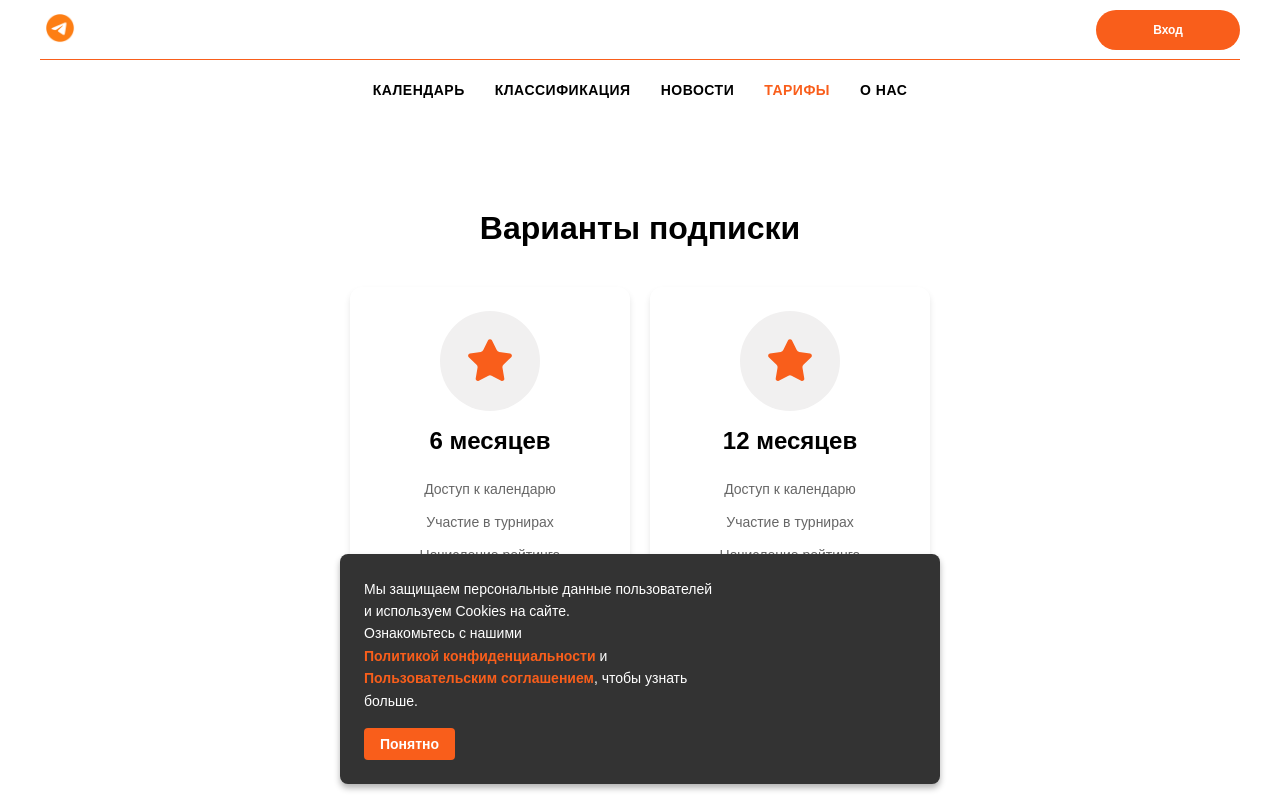
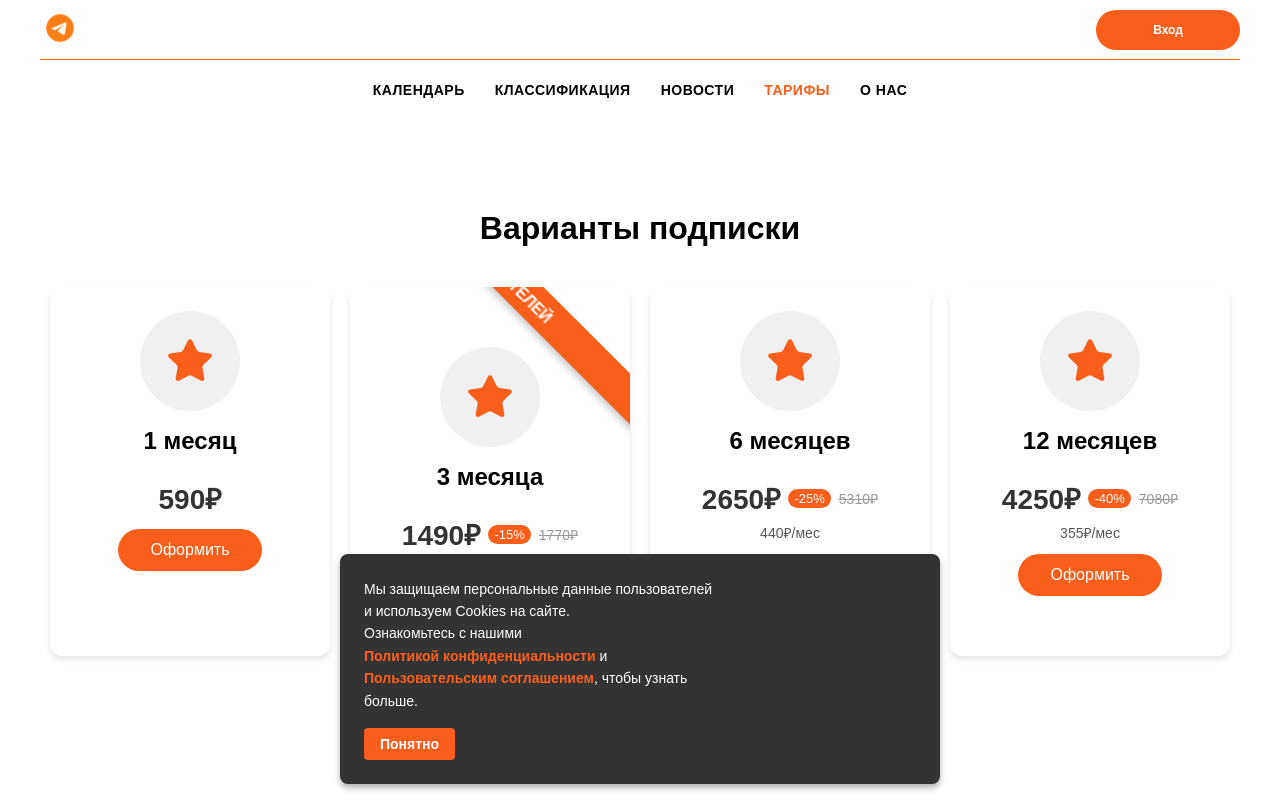
Before and after one commit to ksiim/ace, a React (Vite) app in the folder frontend/: page /subscription in a window 1280 px wide. Built offline with nearby package versions, Linux system fonts and the light colour scheme.

Commit message:
feature: subscriptions

```diff
--- a/frontend/src/pages/Subscription/Subscription.module.scss
+++ b/frontend/src/pages/Subscription/Subscription.module.scss
@@ -16,6 +16,7 @@
   padding-top: 50px;
   padding-bottom: 50px;
   width: 100%;
+
 }
 
 /* For smaller screens */
--- a/frontend/src/pages/Subscription/components/Options/Options.tsx
+++ b/frontend/src/pages/Subscription/components/Options/Options.tsx
@@ -6,26 +6,49 @@ import type {SubscriptionPlan} from '../../types.ts';
 
 const plans: SubscriptionPlan[] = [
   {
-    type: 'halfyear',
+    type: '1',
+    period: '1 месяц',
+    features: [
+    ],
+    price: 590,
+    discount: 0,
+    monthlyPrice: 590,
+    isFirst: true,
+    rawPrice: 590
+  },
+  {
+    type: '3',
+    period: '3 месяца',
+    features: [
+    ],
+    price: 1490,
+    discount: 15,
+    monthlyPrice: 500,
+    isFirst: false,
+    rawPrice: 1770,
+    isRecommended: true
+  },
+  {
+    type: '6',
     period: '6 месяцев',
     features: [
-      { text: 'Доступ к календарю' },
-      { text: 'Участие в турнирах' },
-      { text: 'Начисление рейтинга' },
-      { text: 'Участие в розыгрышах ценных призов' }
     ],
-    price: 1100
+    price: 2650,
+    discount: 25,
+    monthlyPrice: 440,
+    isFirst: false,
+    rawPrice: 5310
   },
   {
-    type: 'annual',
+    type: '12',
     period: '12 месяцев',
     features: [
-      { text: 'Доступ к календарю' },
-      { text: 'Участие в турнирах' },
-      { text: 'Начисление рейтинга' },
-      { text: 'Участие в розыгрышах ценных призов' }
     ],
-    price: 2100
+    price: 4250,
+    discount: 40,
+    monthlyPrice: 355,
+    isFirst: false,
+    rawPrice: 7080
   }
 ];
 
@@ -41,6 +64,11 @@ export const Options: React.FC = () => {
             period={plan.period}
             features={plan.features}
             price={plan.price}
+            discount={plan.discount}
+            monthlyPrice={plan.monthlyPrice}
+            isFirst={plan.isFirst}
+            rawPrice={plan.rawPrice}
+            isRecommended={plan.isRecommended}
           />
         ))}
       </div>
--- a/frontend/src/pages/Subscription/components/Options/PlanCard/PlanCard.module.css
+++ b/frontend/src/pages/Subscription/components/Options/PlanCard/PlanCard.module.css
@@ -149,4 +149,36 @@
   background-color: rgba(128, 128, 128, 0.75);
 }
 
+.priceBlock {
+  display: flex;
+  flex-direction: column;
+  gap: 6px;
+}
+
+.priceRow {
+  display: flex;
+  align-items: center;
+  gap: 8px;
+}
+
+.rawPrice {
+  font-size: 14px;
+  color: #999;
+}
+
+.discountBadge {
+  background: #f95e1b;
+  color: white;
+  display: inline-block;
+  padding: 2px 6px;
+  font-size: 13px;
+  border-radius: 4px;
+  width: fit-content;
+}
+
+.monthlyPrice {
+  font-size: 14px;
+  color: #555;
+}
+
 /*# sourceMappingURL=PlanCard.module.css.map */
--- a/frontend/src/pages/Subscription/components/Options/PlanCard/PlanCard.module.scss
+++ b/frontend/src/pages/Subscription/components/Options/PlanCard/PlanCard.module.scss
@@ -44,11 +44,9 @@
 .period {
   font-size: 24px;
   font-weight: 600;
-  margin-bottom: 24px;
 
   @media (max-width: 768px) {
     font-size: 20px;
-    margin-bottom: 16px;
   }
 }
 
@@ -82,12 +80,12 @@
 .price {
   font-size: 28px;
   font-weight: 600;
-  margin-bottom: 24px;
+  // margin-bottom: 24px;
   color: #333;
 
   @media (max-width: 768px) {
     font-size: 24px;
-    margin-bottom: 16px;
+    // margin-bottom: 16px;
   }
 }
 
@@ -97,6 +95,7 @@
   border: none;
   border-radius: 32px;
   padding: 12px 32px;
+  margin-top: 12px;
   font-size: 16px;
   font-weight: 500;
   cursor: pointer;
@@ -145,3 +144,133 @@
     background-color: rgba(128, 128, 128, 0.75);
   }
 }
+
+.priceBlock {
+  display: flex;
+  flex-direction: column;
+  gap: 6px;
+}
+
+.priceRow {
+  display: flex;
+  align-items: center;
+  gap: 8px;
+}
+
+.rawPrice {
+  font-size: 14px;
+  color: #999;
+}
+
+.discountBadge {
+  background: #f95e1b;
+  color: white;
+  display: inline-block;
+  padding: 2px 6px;
+  font-size: 13px;
+  border-radius: 16px;
+  width: fit-content;
+}
+
+.monthlyPrice {
+  font-size: 14px;
+  color: #555;
+}
+
+/* общий контейнер, поверх которого будет блик */
+.shimmer {
+  position: relative;
+  overflow: hidden; /* чтобы градиент не выходил за края */
+  --shimmer-duration: 6s; /* полный цикл (включая паузу) */
+  --shimmer-active-part: 12%; /* доля времени, когда блик виден */
+}
+
+/* псевдоэлемент — сам блик */
+.shimmer::before {
+  content: "";
+  position: absolute;
+  top: 0;
+  left: -150%;
+  width: 150%; /* достаточно широкий для диагонального движения */
+  height: 100%;
+  transform: skewX(-20deg); /* слегка наклонить блик — красиво */
+  background: linear-gradient(
+    90deg,
+    rgba(255,255,255,0) 0%,
+    rgba(255,255,255,0.9) 50%,
+    rgba(255,255,255,0) 100%
+  );
+  pointer-events: none;
+  /* анимация: движение только в начале цикла, потом пауза */
+  animation: shimmerMove var(--shimmer-duration) linear infinite;
+  will-change: transform, left;
+}
+
+/* keyframes: блик проходит от -150% до +150% в начальной части цикла,
+   потом остаётся вне видимости до следующего цикла */
+@keyframes shimmerMove {
+  0% {
+    left: -150%;
+    opacity: 0;
+  }
+  2% {
+    opacity: 1;
+  }
+  12% {
+    left: 150%;
+    opacity: 0.95;
+  }
+  13% {
+    opacity: 0;
+  }
+  100% {
+    left: 150%;
+    opacity: 0;
+  }
+}
+
+/* уважение к reduced motion */
+@media (prefers-reduced-motion: reduce) {
+  .shimmer::before {
+    animation: none;
+    display: none;
+  }
+}
+
+.isRecommended {
+  position: absolute;
+  top: 12px;
+  right: -82px; /* вынос ленты за границы */
+  background-color: #f95e1b;
+  color: #fff;
+  font-weight: 600;
+  text-transform: uppercase;
+  font-size: 16px;
+  padding: 6px 60px;
+  transform: rotate(45deg);
+  z-index: 10;
+
+  /* Сглаживание */
+  box-shadow: 0 4px 6px rgba(0, 0, 0, 0.2);
+  pointer-events: none; /* чтобы клики не перехватывала */
+}
+
+.marquee {
+    width: 100%;
+    overflow: hidden;
+    white-space: nowrap;
+    position: relative;
+}
+
+.marquee span {
+    display: inline-block;
+    padding-left: 100%;
+    animation: marquee 6s linear infinite;
+    font-weight: bold;
+    font-size: 16px;
+}
+
+@keyframes marquee {
+    0%   { transform: translateX(0); }
+    100% { transform: translateX(-105%); }
+}
--- a/frontend/src/pages/Subscription/components/Options/PlanCard/PlanCard.tsx
+++ b/frontend/src/pages/Subscription/components/Options/PlanCard/PlanCard.tsx
@@ -10,7 +10,12 @@ export const PlanCard: React.FC<PlanCardProps> = ({
   type,
   period,
   features,
-                                                    price
+  price,
+  discount,
+  monthlyPrice,
+  isFirst,
+  rawPrice,
+  isRecommended
 }) => {
   const [loading, setLoading] = useState(false);
   const [transaction, setTransaction] = useState<Transaction | null>(null);
@@ -18,7 +23,7 @@ export const PlanCard: React.FC<PlanCardProps> = ({
 
   // Определяем количество месяцев из периода
   const getMonths = (): number => {
-    return type === 'halfyear' ? 6 : 12;
+    return parseInt(type);
   };
 
   // Создание транзакции
@@ -63,7 +68,12 @@ export const PlanCard: React.FC<PlanCardProps> = ({
 
 
   return (
-    <div className={styles.card}>
+    <div className={`${styles.card} ${styles.shimmer}`}>
+      {isRecommended && (
+        <div className={`${styles.isRecommended} ${styles.marquee}`}>
+          <span>Выбор пользователейㅤㅤㅤㅤㅤㅤВыбор пользователей</span>
+        </div>
+      )}
       <div className={styles.icon}>
         <Star size={50} className={styles.star} strokeWidth={1} color={'#f95e1b'} fill={'#f95e1b'}/>
       </div>
@@ -77,7 +87,34 @@ export const PlanCard: React.FC<PlanCardProps> = ({
       </ul>
       {price !== null && (
       <>
-          <div className={styles.price}>{price} ₽</div>
+        {/* Цена + Скидка/Старая цена */}
+        <div className={`${styles.priceBlock}`}>
+          <div className={styles.priceRow}>
+            {/* Основная цена */}
+            <div className={styles.price}>{price}₽</div>
+
+            {/* Отображение скидки (если не первая) */}
+            {!isFirst && discount && (
+              <div className={styles.discountBadge}>
+                -{discount}%
+              </div>
+            )}
+            {/* Если НЕ первая покупка — выводим зачёркнутую цену */}
+            {!isFirst && rawPrice && (
+              <div className={styles.rawPrice}>
+                <s>{rawPrice}₽</s>
+              </div>
+            )}
+          </div>
+
+
+          {/* Месячная цена, если есть */}
+          {!isFirst && monthlyPrice && (
+            <div className={styles.monthlyPrice}>
+              {monthlyPrice}₽/мес
+            </div>
+          )}
+        </div>
 
         {transaction ? (
           <div className={styles.transactionContainer}>
```
Also changed, not shown: frontend/src/pages/Subscription/types.ts (+10 -1 lines). Lines whose indentation alone changed are shown as unchanged.
